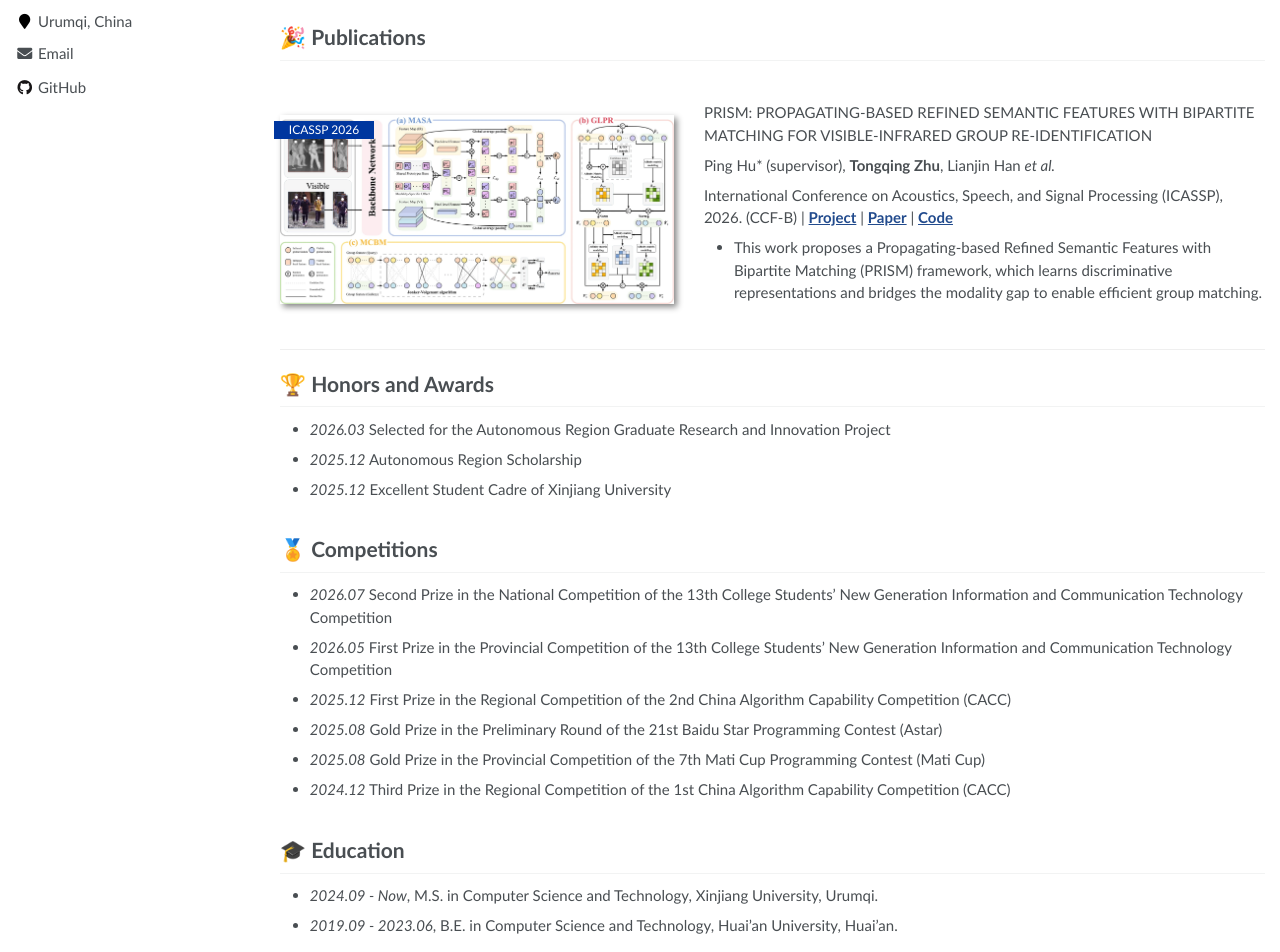
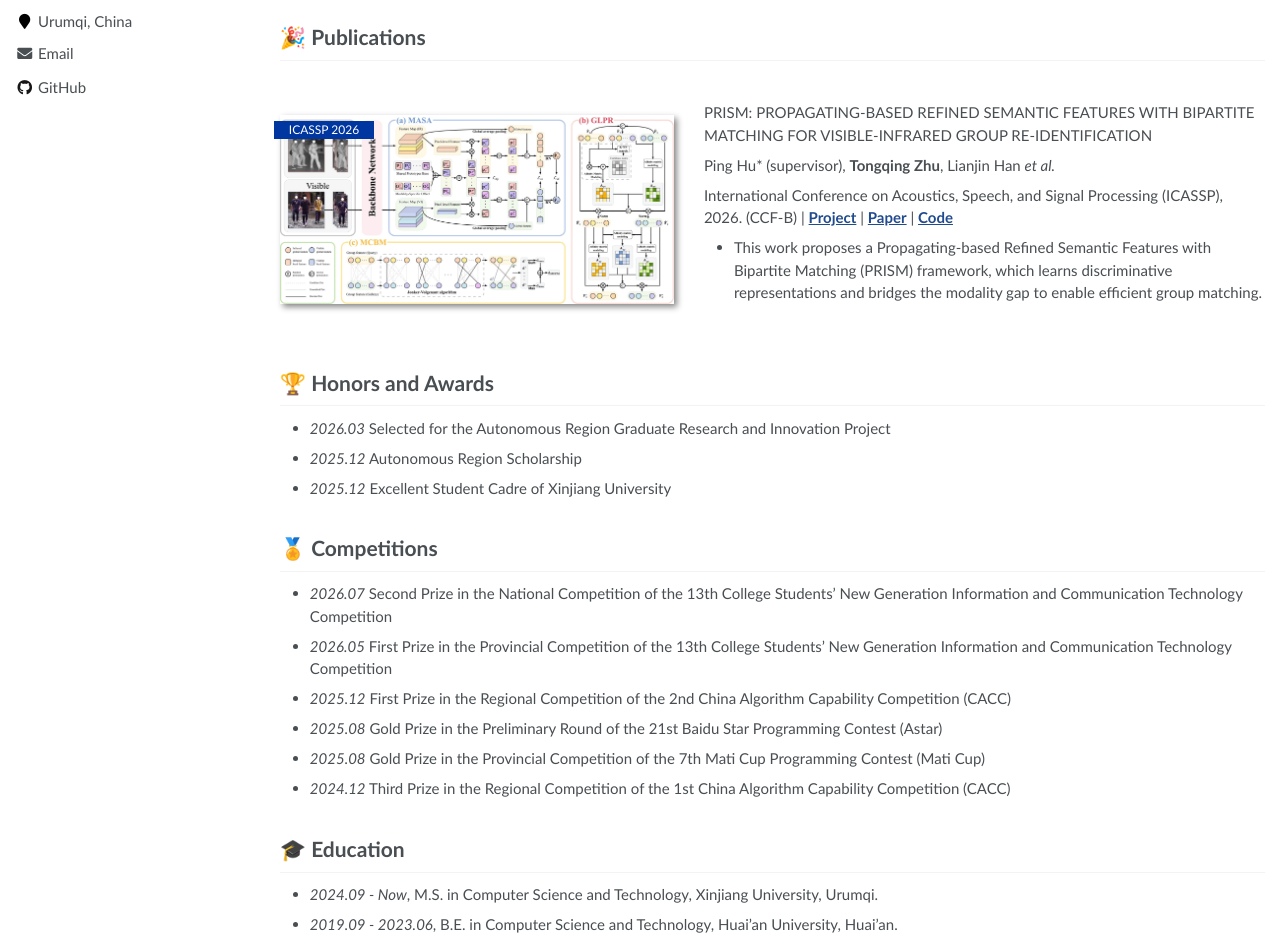
Before and after one commit to Ztqing/ztqing.github.io, a Jekyll site: the page built from _pages/about.md, in a window 1280 px wide and 1400 px high, scrolled down 198 px. Shown: the part 448-1400 px from the top of the window. Built offline with Jekyll 4.4.1, drawn with Linux system fonts in a browser that asks for light colours.

Commit message:
style: drop trailing rule under last publication card
The .paper-box bottom border was drawn on every card, leaving a stray rule above the next section heading. Draw it between adjacent cards instead.

```diff
--- a/assets/css/main.scss
+++ b/assets/css/main.scss
@@ -46,8 +46,13 @@
     align-items: center;
     flex-direction: row;
     flex-wrap: wrap;
-    border-bottom: 1px #efefef solid;
     padding: 2em 0 2em 0;
+
+    // Separate consecutive entries instead of underlining every card, so the
+    // last card does not leave a dangling rule above the next section heading.
+    & + .paper-box {
+        border-top: 1px #efefef solid;
+    }
 
 
     .paper-box-image{
```
